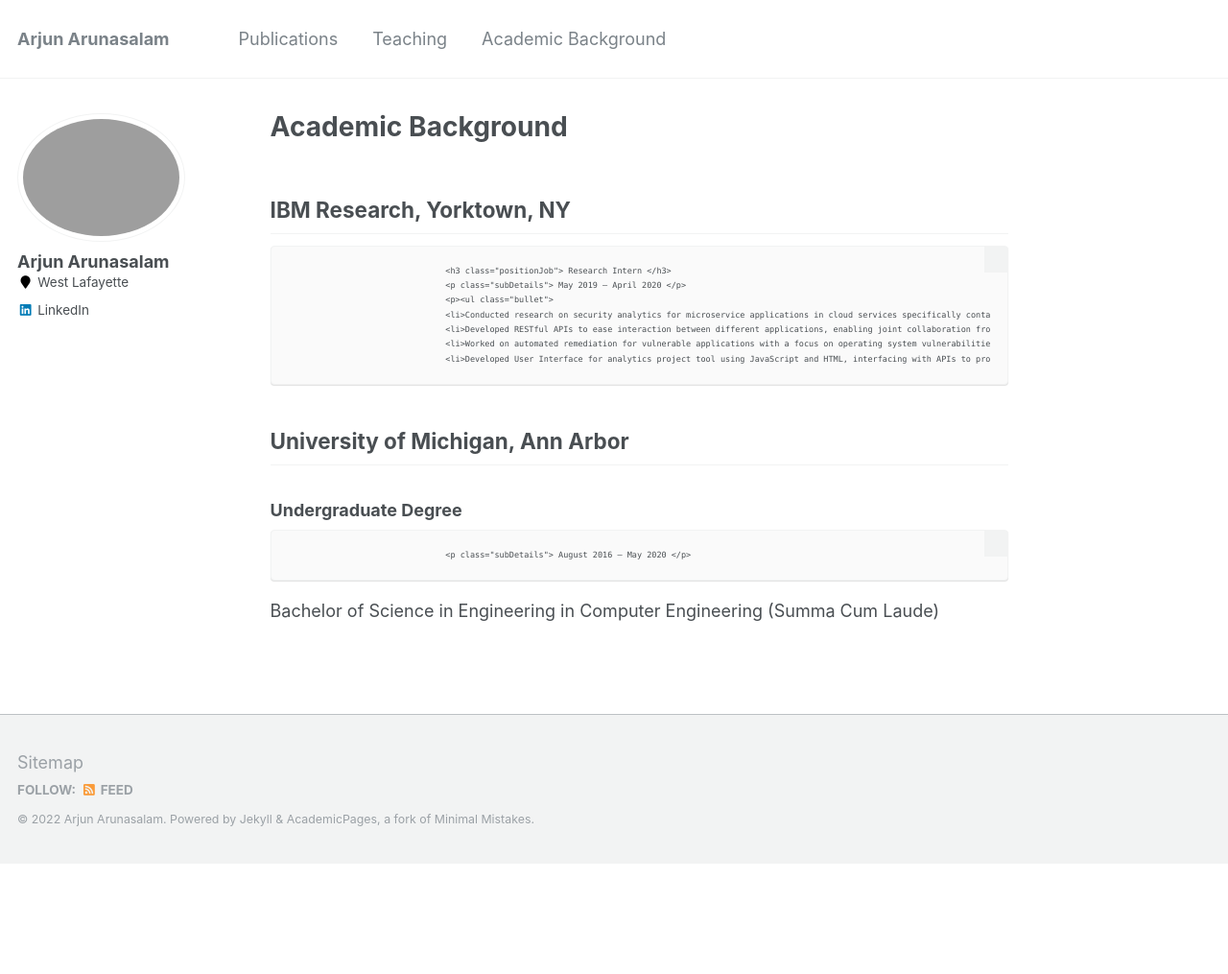
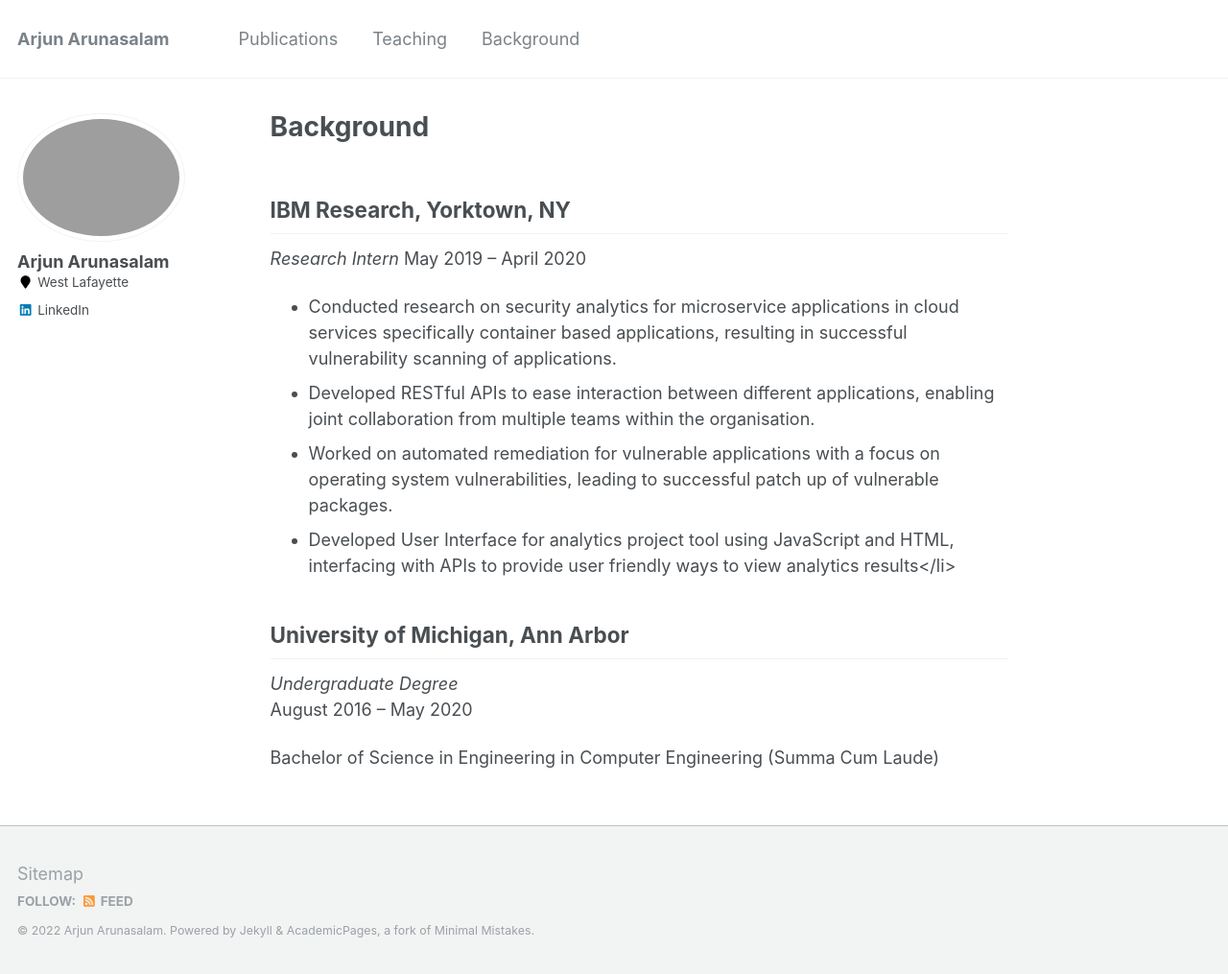
Before and after one commit to arjunarunasalam/arjunarunasalam.github.io, a Jekyll site: the page built from _pages/experience.md, in a window 1280 px wide. Shown: the whole page at 96% size. Built offline with Jekyll 4.4.1, drawn with Linux system fonts in a browser that asks for light colours; before the commit the page ends 900 px from its top, so only the background shows below that.

Commit message:
fix format for background

```diff
--- a/_data/navigation.yml
+++ b/_data/navigation.yml
@@ -18,5 +18,5 @@
   # - title: "CV"
   #   url: /cv/
 
-  - title: "Academic Background"
+  - title: "Background"
     url: /experience/
--- a/_pages/experience.md
+++ b/_pages/experience.md
@@ -1,24 +1,23 @@
 ---
 permalink: /experience/
-title: "Academic Background"
-excerpt: "Academic Background"
+title: "Background"
+excerpt: "Background"
 author_profile: true
 ---
 
 
+IBM Research, Yorktown, NY
+-----------
+*Research Intern*
+May 2019 – April 2020
+- Conducted research on security analytics for microservice applications in cloud services specifically container based applications, resulting in successful vulnerability scanning of applications.
+- Developed RESTful APIs to ease interaction between different applications, enabling joint collaboration from multiple teams within the organisation.
+- Worked on automated remediation for vulnerable applications with a focus on operating system vulnerabilities, leading to successful patch up of vulnerable packages.
+- Developed User Interface for analytics project tool using JavaScript and HTML, interfacing with APIs to provide user friendly ways to view analytics results</li>
 
-<h2>IBM Research, Yorktown, NY	</h2>
-					<h3 class="positionJob"> Research Intern </h3>
-					<p class="subDetails"> May 2019 – April 2020 </p>
-					<p><ul class="bullet">
-					<li>Conducted research on security analytics for microservice applications in cloud services specifically container based applications, resulting in successful vulnerability scanning of applications</li>
-					<li>Developed RESTful APIs to ease interaction between different applications, enabling joint collaboration from multiple teams within the organisation </li>
-					<li>Worked on automated remediation for vulnerable applications with a focus on operating system vulnerabilities, leading to successful patch up of vulnerable packages</li>
-					<li>Developed User Interface for analytics project tool using JavaScript and HTML, interfacing with APIs to provide user friendly ways to view analytics results</li>
-
-<h2>University of Michigan, Ann Arbor</h2>
-<h3 class="positionJob"> Undergraduate Degree </h3>
-					<p class="subDetails"> August 2016 – May 2020 </p>
-
+University of Michigan, Ann Arbor
+-----------
+ *Undergraduate Degree*
+August 2016 – May 2020
 
 Bachelor of Science in Engineering in Computer Engineering (Summa Cum Laude)
```
